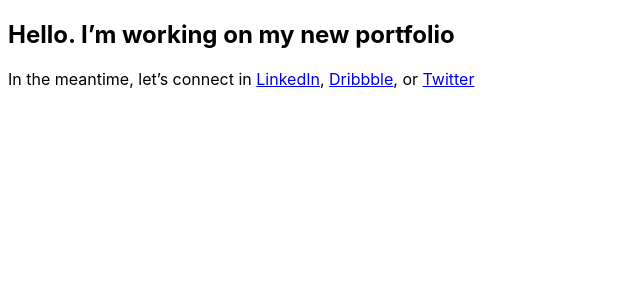
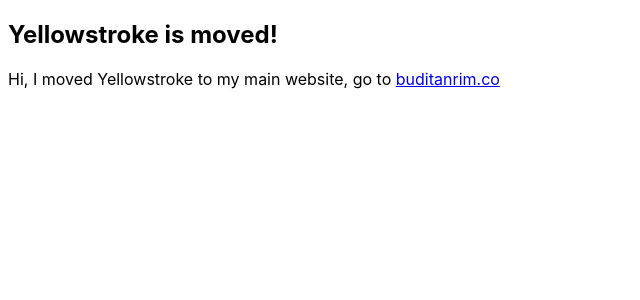
Before and after one commit to buditanrim/buditanrim.github.io-buditanrim, a Jekyll site: the page built from index.md, in a window 1280 px wide. Shown: the top 300 px of the page, without its empty margins (0-640 px from the left). Built offline with Jekyll 4.4.1, drawn with Linux system fonts in a browser that asks for light colours.

Commit message:
Update index.md

```diff
--- a/index.md
+++ b/index.md
@@ -3,9 +3,7 @@ layout: default
 title: "Home"
 ---
 
-## Hello. I'm working on my new portfolio
-In the meantime, let's connect in [LinkedIn][linkedin], [Dribbble][dribbble], or [Twitter][twitter]
+## Yellowstroke is moved!
+Hi, I moved Yellowstroke to my main website, go to [buditanrim.co][site]
 
-[linkedin]: https://www.linkedin.com/in/buditanrim/
-[dribbble]: https://dribbble.com/buditanrim
-[twitter]: https://twitter.com/buditanrim
+[site]: https://buditanrim.co
```
